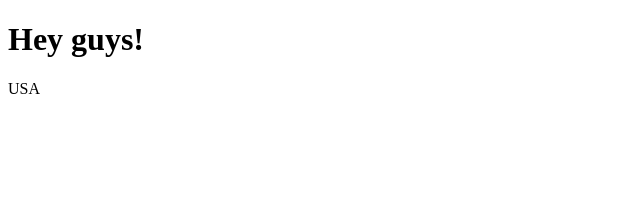
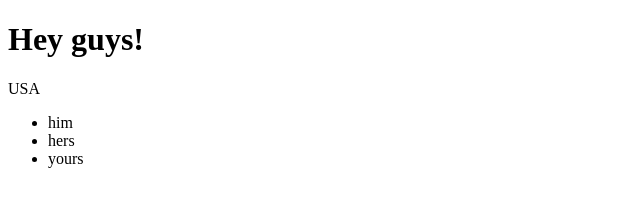
Before and after one commit to kyledobash/Learning_Angular_Proj, an Angular app in the folder ng4-playground/: page / in a window 1280 px wide. Shown: the top 218 px of the page, without its empty margins (0-640 px from the left). Built offline with nearby package versions, Linux system fonts and the light colour scheme.

Commit message:
displayed li contents using interation inside template

```diff
--- a/ng4-playground/src/app/app.component.ts
+++ b/ng4-playground/src/app/app.component.ts
@@ -5,6 +5,9 @@ import { Component } from '@angular/core';
   template: `
   <h1>Hey guys!</h1>
   <p>{{myObject.location}}</p>
+  <ul>
+    <li *ngFor="let arr of myArr">{{arr}}
+  </ul>
   `,
   styleUrls: ['./app.component.css']
 })
@@ -13,5 +16,6 @@ export class AppComponent {
     gender: 'male',
     age: 26,
     location: 'USA'
-  }
+  };
+  myArr = ['him','hers','yours'];
 }
```
